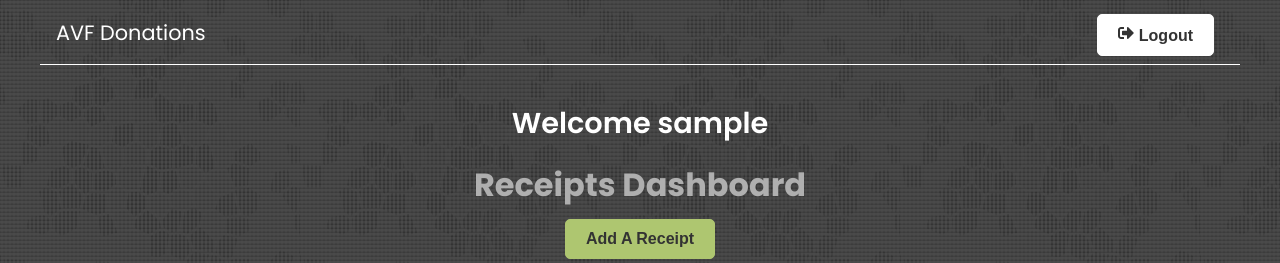
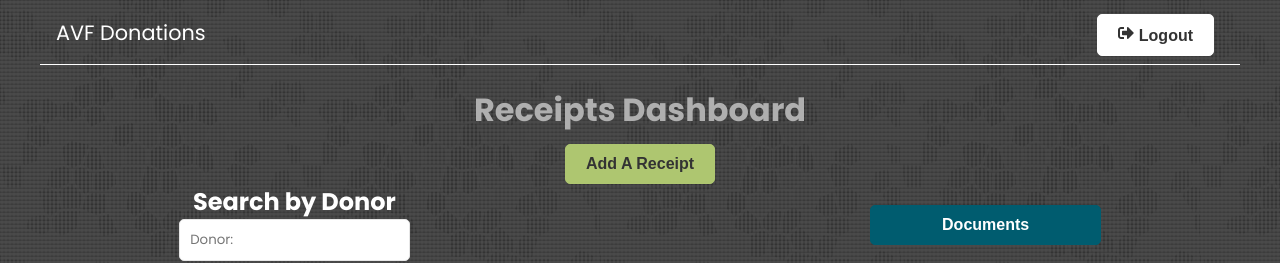
Before and after one commit to RobbieProkop/vipassana-receipts, a React (Create React App) app in the folder frontend/: page / in a window 1280 px wide. Shown: the top 263 px of the page. Built offline with nearby package versions, Linux system fonts and the light colour scheme; no server answers; sample sign-in values are in the browser's storage.

Commit message:
remove header

```diff
--- a/frontend/src/pages/Dashboard.jsx
+++ b/frontend/src/pages/Dashboard.jsx
@@ -34,7 +34,6 @@ const Dashboard = () => {
   return (
     <>
       <section className="heading">
-        <h1>Welcome {user && user.username}</h1>
         <p>Receipts Dashboard</p>
         <Link to="/form">
           {" "}
```
